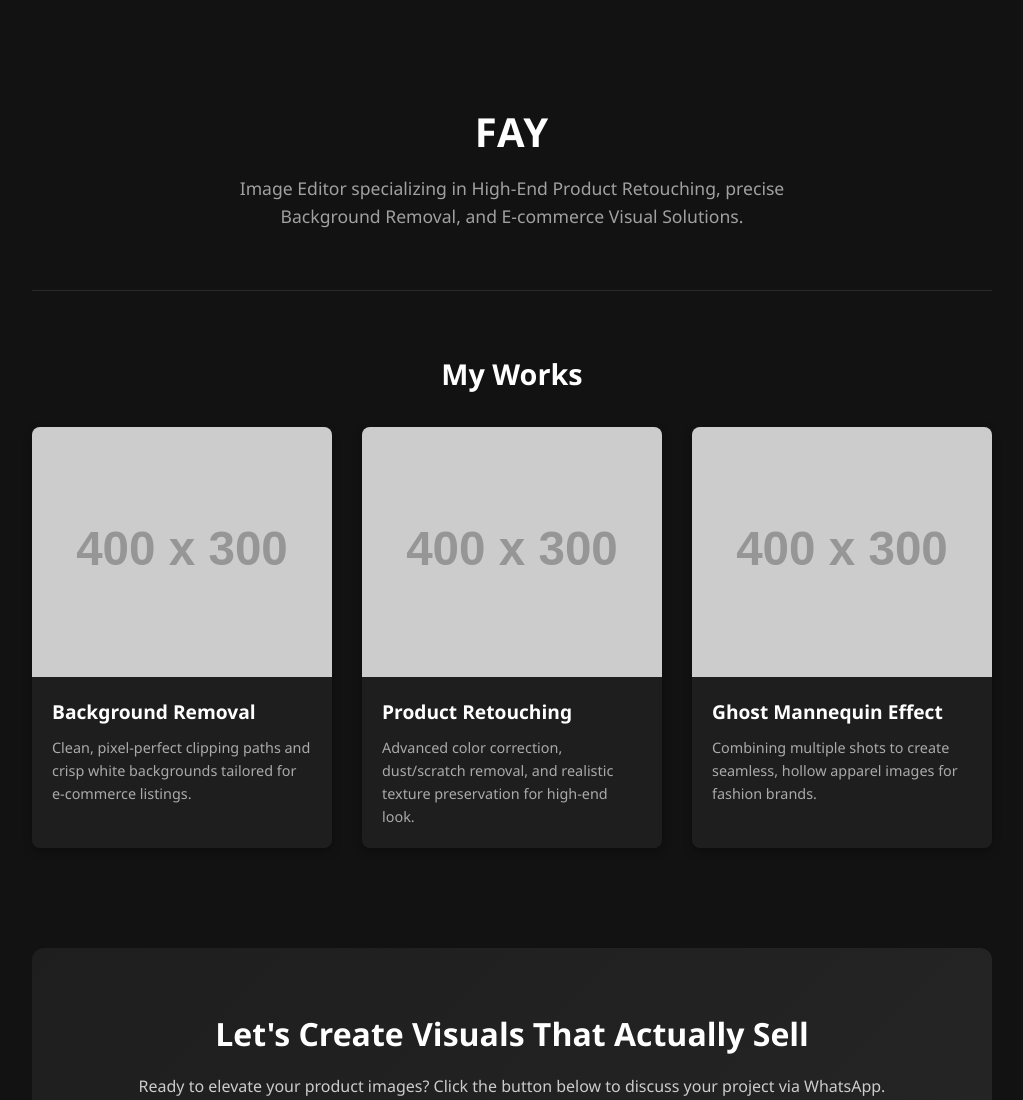
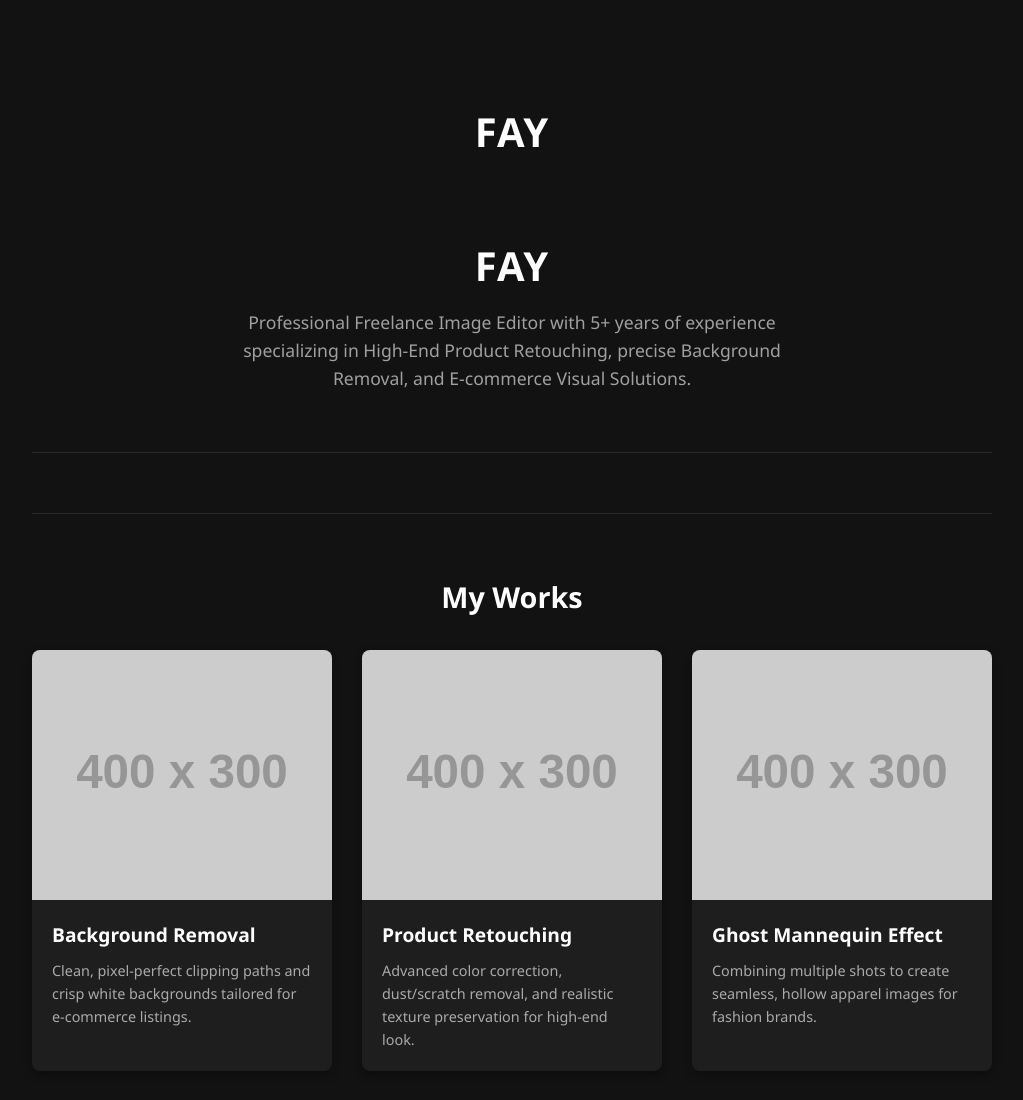
Before and after one commit to Fayiraaaaa/Fay-Portfolio, a plain HTML site: page index.html in a window 1280 px wide. Shown: the top 1100 px of the page, without its empty margins (128-1151 px from the left). Drawn offline with Linux system fonts and the light colour scheme; placeholder pictures from the web are drawn by us.

Commit message:
Update index.html

```diff
--- a/index.html
+++ b/index.html
@@ -156,7 +156,10 @@
     <div class="container">
         <header>
             <h1>FAY</h1>
-            <p>Image Editor specializing in High-End Product Retouching, precise Background Removal, and E-commerce Visual Solutions.</p>
+            <header>
+    <h1>FAY</h1>
+    <p>Professional Freelance Image Editor with 5+ years of experience specializing in High-End Product Retouching, precise Background Removal, and E-commerce Visual Solutions.</p>
+</header>
         </header>
 
         <section class="portfolio-section">
```
